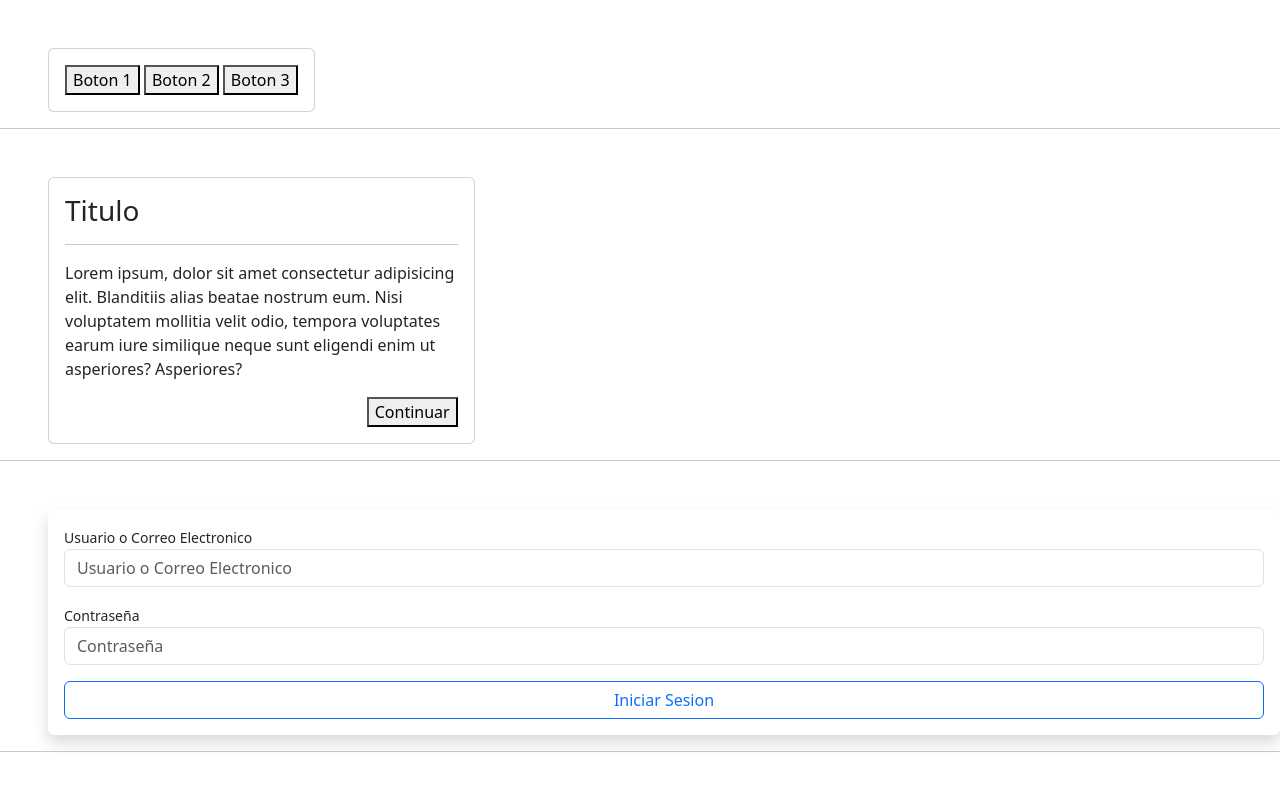
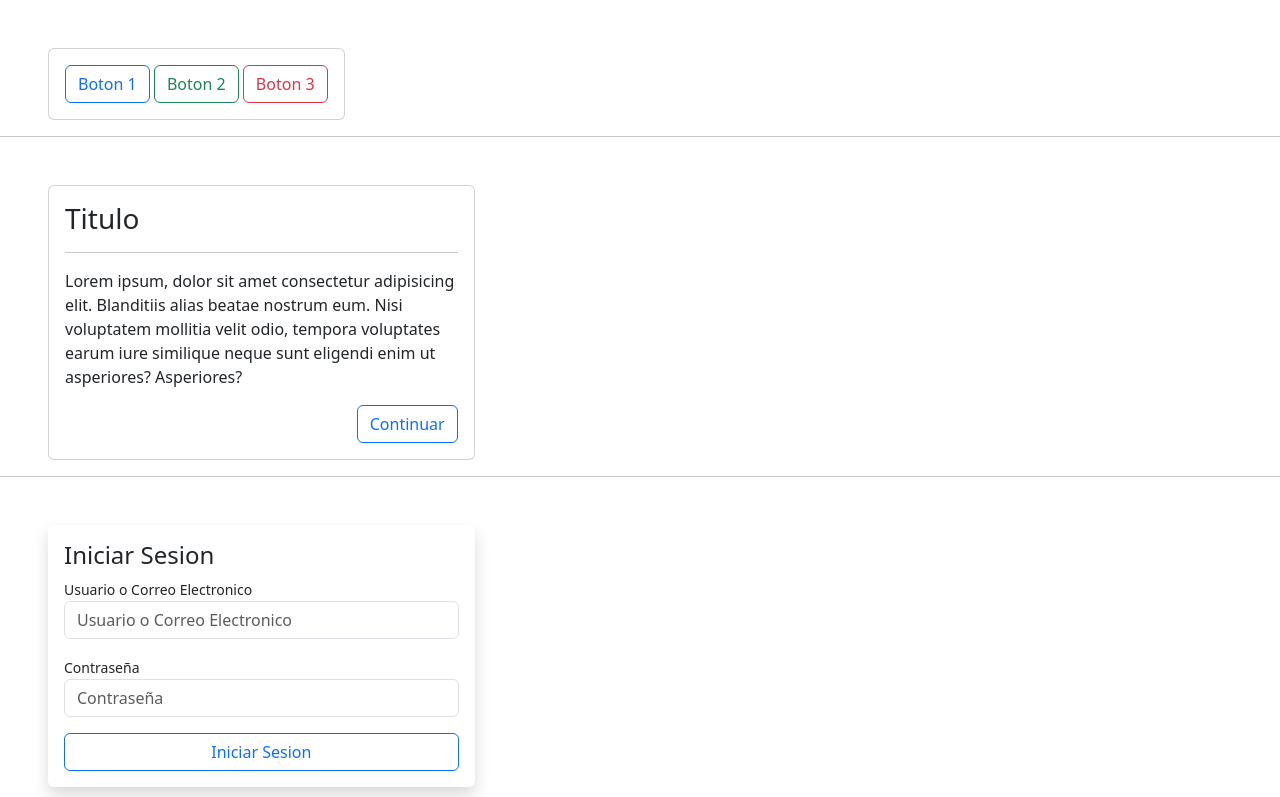
Before and after one commit to Mrbig28/UJDO_REU1C, a plain HTML site: page index.html in a window 1280 px wide. Shown: the top 797 px of the page. Drawn offline with nearby package versions, Linux system fonts and the light colour scheme.

Commit message:
Segundo Commit

```diff
--- a/index.html
+++ b/index.html
@@ -29,9 +29,9 @@
       <div class="mt-5 ms-5 d-flex">
         <div class="card">
           <div class="card-body">
-            <button type="button" class="btn-outline-primary">Boton 1</button>
-            <button type="button" class="btn-outline-success">Boton 2</button>
-            <button type="button" class="btn-outline-danger">Boton 3</button>
+            <button  class="btn btn-outline-primary">Boton 1</button>
+            <button  class="btn btn-outline-success">Boton 2</button>
+            <button  class="btn btn-outline-danger">Boton 3</button>
           </div>
         </div>
       </div>
@@ -44,16 +44,17 @@
             <hr>
             <p>Lorem ipsum, dolor sit amet consectetur adipisicing elit. Blanditiis alias beatae nostrum eum. Nisi voluptatem mollitia velit odio, tempora voluptates earum iure similique neque sunt eligendi enim ut asperiores? Asperiores?</p>
             <div class="col-12 text-end">
-              <button class="btn-outline-primary">Continuar</button>
+              <button class=" btn btn-outline-primary">Continuar</button>
             </div>
           </div>
         </div>
       </div>
 
       <hr>
-      <div class="mt-5 ms-5 col 4">
+      <div class="mt-5 ms-5 col-4">
         <div class="card border-0 shadow">
           <div class="card-body">
+            <h4>Iniciar Sesion</h4>
             <div class="row g-3">
                <div class="col-12">
                   <label for=""><small>Usuario o Correo Electronico</small></label>
@@ -137,6 +138,7 @@
       </div>
     </div>
    </div>
+   <hr>
 
 
     <script src="https://cdn.jsdelivr.net/npm/bootstrap@5.3.3/dist/js/bootstrap.bundle.min.js" integrity="sha384-YvpcrYf0tY3lHB60NNkmXc5s9fDVZLESaAA55NDzOxhy9GkcIdslK1eN7N6jIeHz" crossorigin="anonymous"></script>
```
